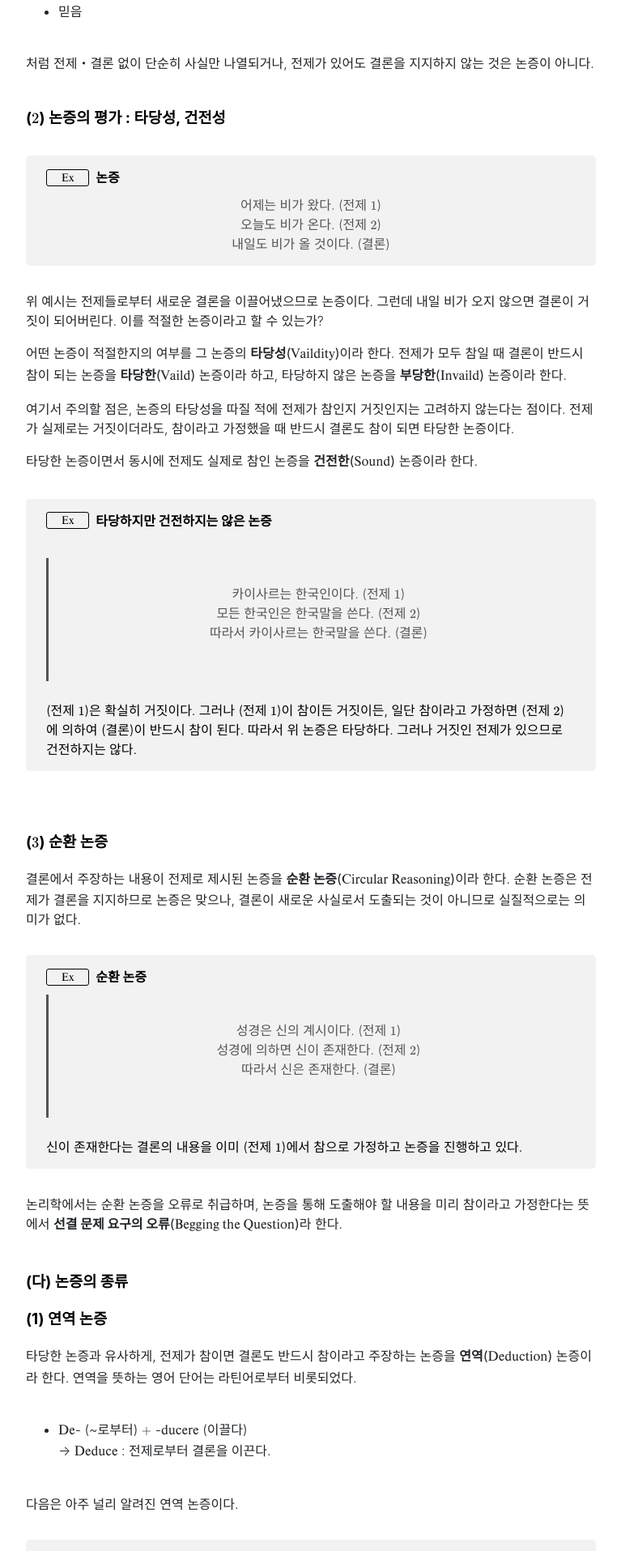
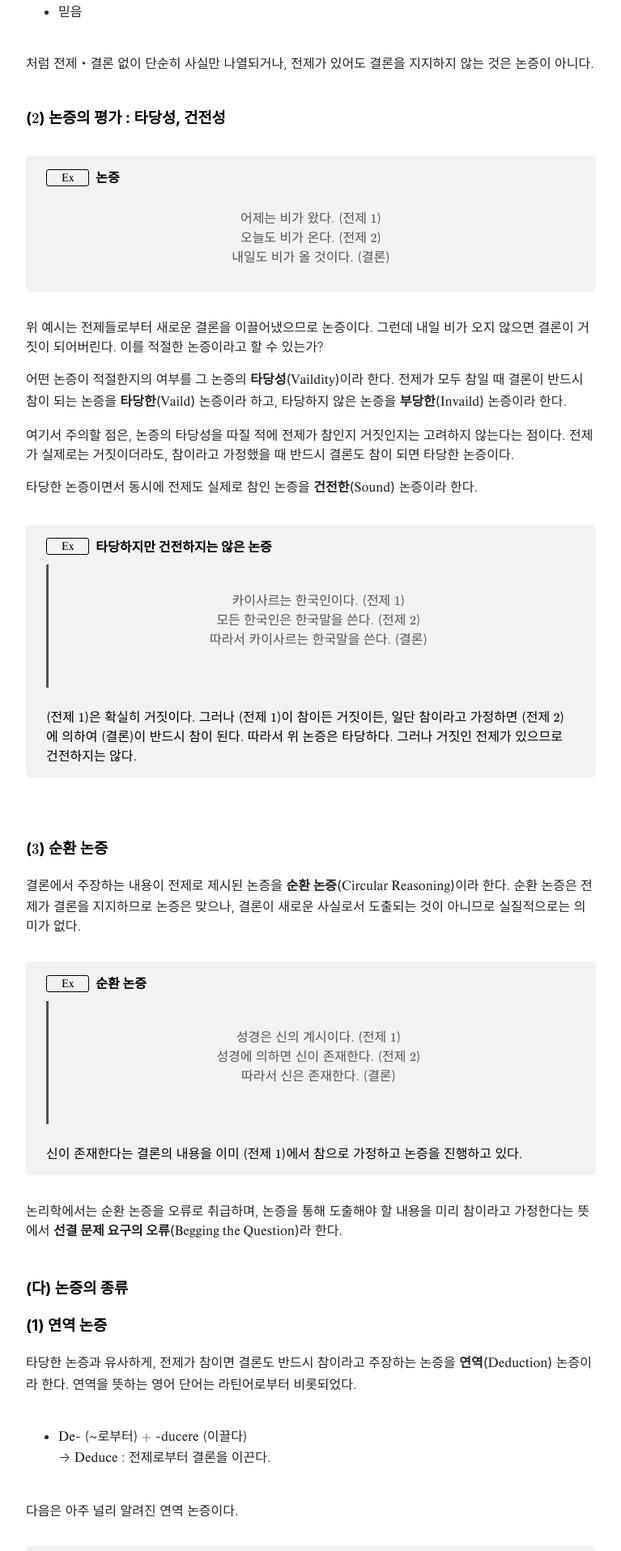
Before and after one commit to Log-zero/Log-zero.github.io, a Jekyll site: the page built from _posts/2025-12-14-논증.md, in a window 1280 px wide. Shown: the part 1052-2967 px from the top of the page at 81% size, without its empty margins (256-1023 px from the left). Built offline with Jekyll 4.4.1, drawn with Linux system fonts in a browser that asks for light colours; nearby versions of some CDN libraries.

Commit message:
blockquote

```diff
--- a/_posts/2025-12-14-논증.md
+++ b/_posts/2025-12-14-논증.md
@@ -88,7 +88,6 @@ published: "true"
     <span class="term"> 타당하지만 건전하지는 않은 논증</span>
     </span>
   </div>
-<br>
 <blockquote>
 카이사르는 한국인이다. (전제 $1$)<br>
 모든 한국인은 한국말을 쓴다. (전제 $2$)<br>
--- a/assets/css/blockquote.css
+++ b/assets/css/blockquote.css
@@ -13,8 +13,8 @@ article.post blockquote {
 
 article.post blockquote.callout {
   margin: 0;
-  padding: 0;
-  border: none;
+  padding: 1em 0 1em 0;
+  border-left: none;
   text-align: center;
   font-style: normal;
 }
```
